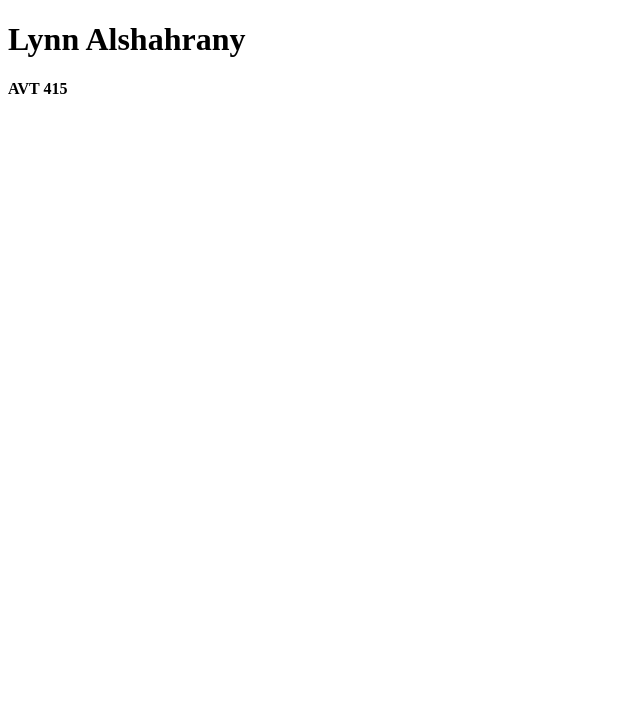
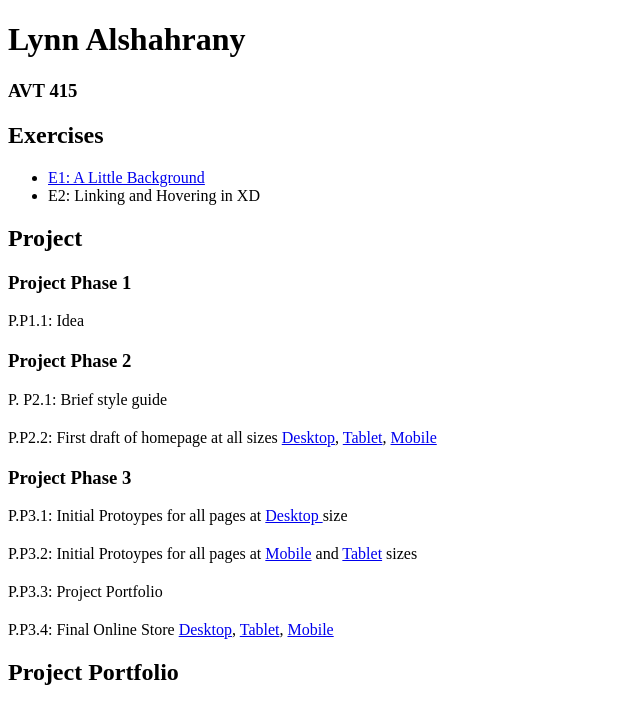
Before and after one commit to Layoonie/avt415-, a plain HTML site: page index.html in a window 1280 px wide. Shown: the whole page, without its empty margins (0-640 px from the left). Drawn offline with Linux system fonts and the light colour scheme.

Commit message:
Add files via upload

```diff
--- a/index.html
+++ b/index.html
@@ -3,9 +3,44 @@
   <head>
     <meta charset="UTF-8">
     <title>Lynn Alshahrany's Coursework</title>
-    <link rel="stylesheet" href="css/main.css"?>
+    <link rel="stylesheet" type="text/css" href="CSS/main.css">
   </head>
   <body>
     <h1>Lynn Alshahrany</h1>
-    <h4>AVT 415</h4>
-    <div class="column"
+    <h3>AVT 415</h3>
+    <div class="column">
+      <h2>Exercises</h2>
+      <ul>
+          <li>
+            <a href="https://xd.adobe.com/view/468c7e6d-1a99-4932-9b06-8b5b61f7ded1-13df/">E1: A Little Background</a>
+          </li>
+          <li>
+            E2: Linking and Hovering in XD
+          </li>
+        </div>
+      <div class="column">
+          <h2>Project</h2>
+          		<dl>
+          			<h3>Project Phase 1</h3>
+          		<p1>P.P1.1: Idea</p1>
+          		<h2></h2>
+          		</h2>
+          		<h2>
+          			<h3>Project Phase 2</h3>
+          		<p1>P. P2.1: Brief style guide
+          		</p1>
+              <h2></h2>
+          		<p1>P.P2.2: First draft of homepage at all sizes <a href="#">Desktop</a>, <a href="#"> Tablet</a>, <a href="#"> Mobile</a> </h3>
+          		</p1>
+          		<h2>
+          			<h3>Project Phase 3</h3>
+          		<p1>P.P3.1: Initial Protoypes for all pages at <a href="#">Desktop </a>size </p1>
+              <h2></h2>
+              <p1>P.P3.2: Initial Protoypes for all pages at <a href="#">Mobile</a> and <a href="#">Tablet</a> sizes</p1>
+              <h2></h2>
+              <p1>P.P3.3: Project Portfolio</p1>
+              <h2></h2>
+              <p1>P.P3.4: Final Online Store <a href="#">Desktop</a>, <a href="#"> Tablet</a>, <a href="#"> Mobile</a></p1>
+          		<h2>Project Portfolio</h2>
+    </body>
+</html>
```
